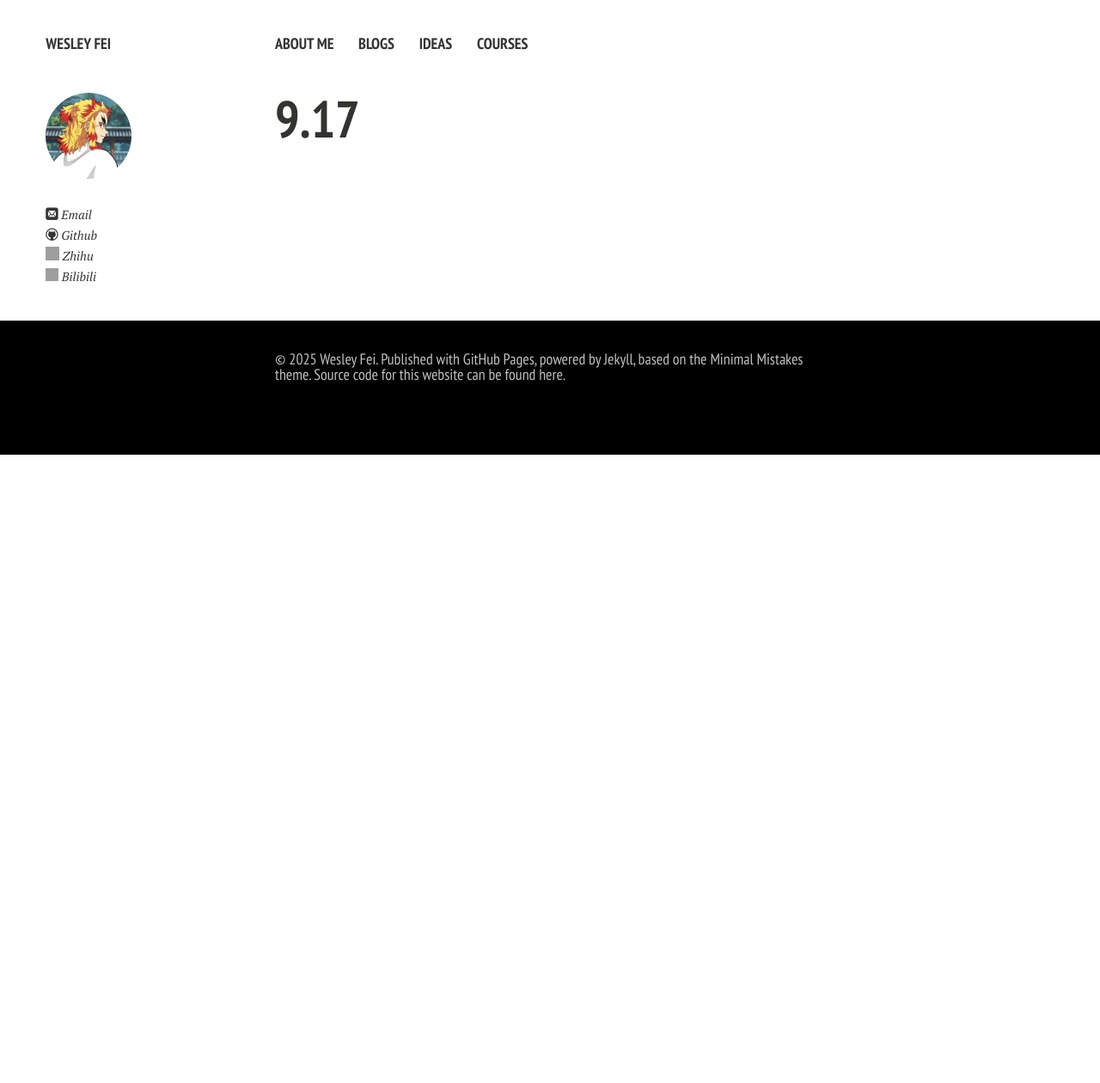
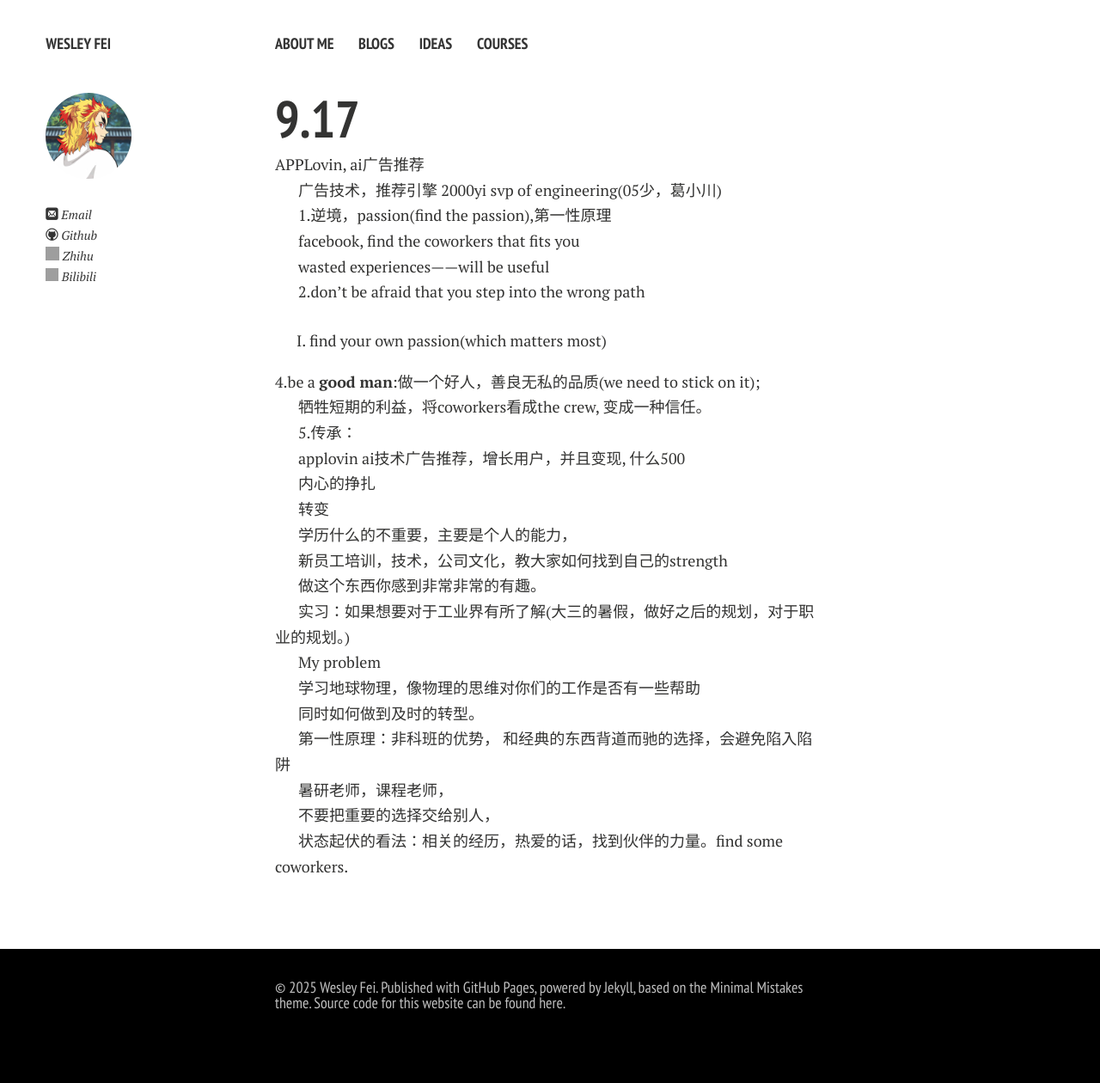
Before and after one commit to wesleyfei1/wesleyfei1.github.io, a Jekyll site: the page built from blogs/Sophomore-Fall/讲座整理/学术工业界讲座9.17.md, in a window 1280 px wide. Shown: the whole page at 86% size. Built offline with Jekyll 4.4.1, drawn with Linux system fonts in a browser that asks for light colours; nearby versions of some CDN libraries; our own code applies the rules of GitHub Pages for plain Markdown files; comment, search, counter and statistics services are not loaded; a style sheet for code colours, icons or effects is not loaded; before the commit the page ends 900 px from its top, so only the background shows below that.

Commit message:
2025-9-18 version1

```diff
--- a/blogs/Sophomore-Fall/讲座整理/学术工业界讲座9.17.md
+++ b/blogs/Sophomore-Fall/讲座整理/学术工业界讲座9.17.md
@@ -1 +1,59 @@
 # 9.17
+
+APPLovin, ai广告推荐
+
+广告技术，推荐引擎 2000yi svp of engineering(05少，葛小川)
+
+1.逆境，passion(find the passion),第一性原理
+
+facebook, find the coworkers that fits you
+
+wasted experiences——will be useful
+
+2.don't be afraid that you step into the wrong  path
+
+3. find your own passion(which matters most)
+
+
+
+4.be a **good man**:做一个好人，善良无私的品质(we need to stick on it);
+
+牺牲短期的利益，将coworkers看成the crew, 变成一种信任。
+
+5.传承：
+
+applovin ai技术广告推荐，增长用户，并且变现, 什么500
+
+内心的挣扎
+
+转变
+
+学历什么的不重要，主要是个人的能力，
+
+新员工培训，技术，公司文化，教大家如何找到自己的strength
+
+做这个东西你感到非常非常的有趣。
+
+
+
+实习：如果想要对于工业界有所了解(大三的暑假，做好之后的规划，对于职业的规划。)
+
+My problem
+
+学习地球物理，像物理的思维对你们的工作是否有一些帮助
+
+同时如何做到及时的转型。
+
+
+
+第一性原理：非科班的优势， 和经典的东西背道而驰的选择，会避免陷入陷阱
+
+
+
+
+
+暑研老师，课程老师，
+
+不要把重要的选择交给别人，
+
+状态起伏的看法：相关的经历，热爱的话，找到伙伴的力量。find some coworkers.
```
Also changed, not shown: blogs/Sophomore-Fall/9.15-9.21.md (+26 -0 lines), blogs/Sophomore-Fall/262fb834af2ec9d5d1a9245b04021df3_720.jpg (added), blogs/Sophomore-Fall/93d7c7dc0bb1cbba381819a6fbfaadee_720.jpg (added), blogs/Sophomore-Fall/a01b92c7a03fbf3ac00f4fcadd3e1e1c_720.jpg (added), blogs/Sophomore-Fall/e133178f545d6a83e1dc1bc7361f6f06_720.jpg (added).
